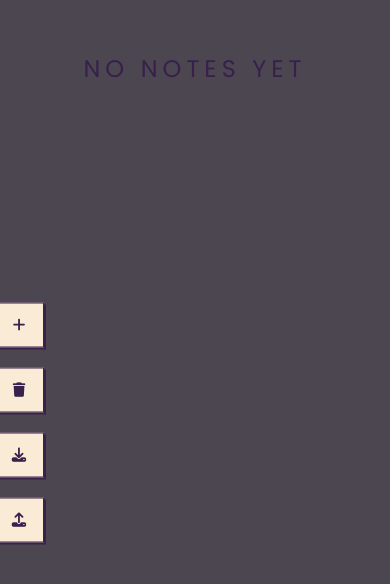
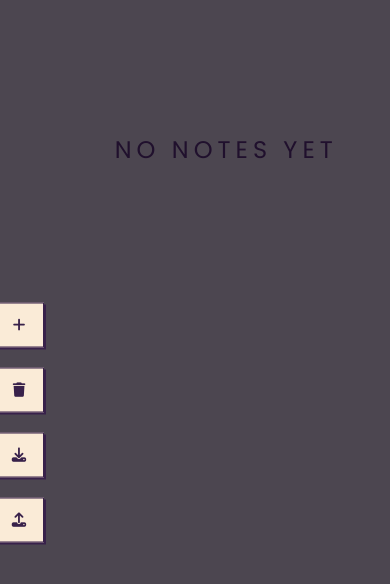
Before and after one commit to ka1x/sticky-notes-v2, a React (Vite) app: page / in a window 390 px wide. Shown: the top 584 px of the page. Built offline with nearby package versions, Linux system fonts and the light colour scheme.

Commit message:
style fixes

```diff
--- a/src/components/NoteGallery/notegallery.scss
+++ b/src/components/NoteGallery/notegallery.scss
@@ -1,19 +1,16 @@
 .note-gallery {
    width: 80%;
    height: 100%;
-   /* position: absolute; */
    margin: 2rem auto;
    transform: translateX(10%);
-   /* left: 0; */
-   /* top: 0; */
    display: flex;
    flex-wrap: wrap;
    justify-content: center;
    gap: 2rem;
    padding: 5% 0;
    border-radius: 20px;
-   // overflow-y: scroll;
-   /* z-index: 1; */
+
+   >h2{color: #20102d}
    .content {
       display: flex;
       flex-wrap: wrap;
@@ -35,24 +32,17 @@
          cursor: pointer;
          width: 220px;
          height: 220px;
-         /* background: var(--white2); */
-         // background: var(--gradient-1);
          backdrop-filter: blur(10px);
-         // border: 1px solid var(--text-col);
-         // box-shadow: 2px 2px 0px var(--text-col);
          box-shadow: 0 4px 6px rgba(0, 0, 0, 0.1);
 
-         // border-radius: 12px;
          transition: 0.1s linear all;
-
-         // background: rgb(254, 243, 214);
 
          &::before {
             height: 60px;
             width: 40px;
             content: '';
             background-color: rgba($color: #fff, $alpha: 0.4);
-            backdrop-filter: blur(50px);
+            // backdrop-filter: blur(50px);
             top: 0;
             left: 50%;
             transform: translate(-50%, -50%);
@@ -61,7 +51,6 @@
 
          &:hover {
             box-shadow: 0 4px 4px 2px rgba($color: #000000, $alpha: 0.5);
-            // border: 3px solid #1b1b1b;
             transition: 0.1s linear all;
          }
 
@@ -69,7 +58,6 @@
             transform: rotate(2deg);
             position: relative;
             top: 5px;
-            // background: #cfc;
             &::before {
                left: 50%;
             }
@@ -78,7 +66,6 @@
             transform: rotate(2deg);
             position: relative;
             top: -5px;
-            // background: rgb(255, 204, 204);
 
             &::before {
                left: 55%;
@@ -89,7 +76,6 @@
 
             position: relative;
             top: -5px;
-            // background: #ccf;
 
             &::before {
                left: 55%;
@@ -110,7 +96,7 @@
 
 @media (max-width: 600px) {
    .note-gallery {
-      transform: translateY(-50%);
+      // transform: translateY(-50%);
       display: flex;
       .content {
          width: min-content;
--- a/src/index.css
+++ b/src/index.css
@@ -23,7 +23,7 @@
 html {
    scroll-behavior: smooth;
    width: 100%;
-   min-height: 100vh;
+   min-height: 100dvh;
 }
 h1,
 h2,
@@ -109,16 +109,14 @@ textarea {
 .window .window-content {
    position: absolute;
    width: 50%;
-   /* height: 66%; */
    display: flex;
    justify-content: center;
    flex-direction: column;
    left: 50%;
+   border-radius: 10px;
    top: 50%;
    transform: translate(-50%, -50%);
-   /* background-color: var(--white7); */
    background-color: antiquewhite;
-   /* border-radius: 20px; */
    padding: 1rem;
    color: var(--text-col);
    border: 1px solid var(--text-col);
@@ -147,8 +145,6 @@ textarea {
    transform: translateY(100%);
 }
 
-/* -------------------------------------- */
-/* media queries */
 
 @media screen and (max-width: 950px) {
    .window .window-content {
```
Also changed, not shown: src/components/Note/note.scss (+0 -20 lines).
